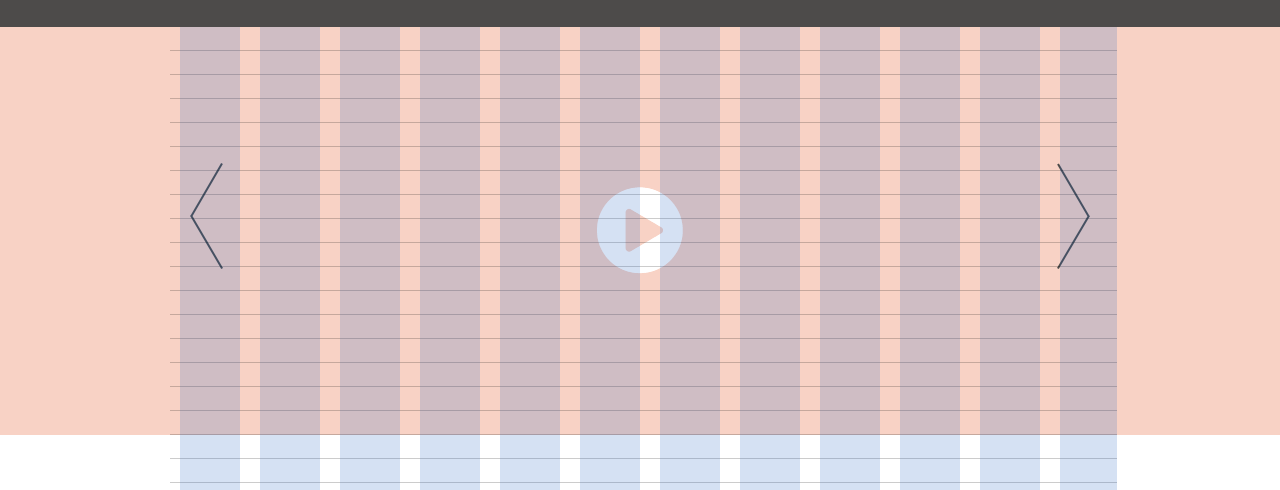
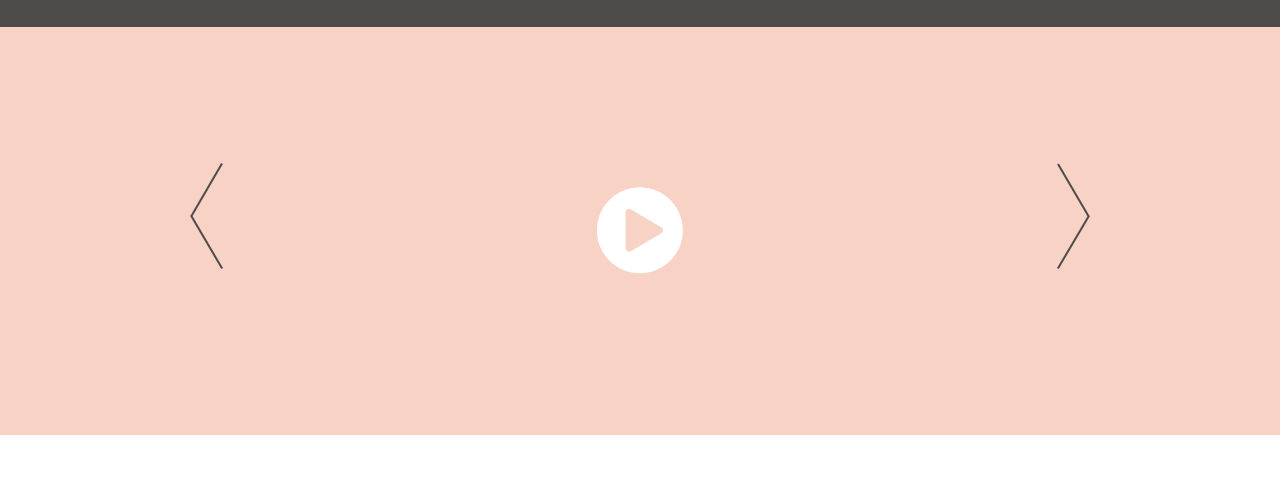
Before and after one commit to hyeyoon/rwd-wireframe, a website: page index.html in a window 1280 px wide. Shown: the part 93-583 px from the top of the page. Drawn offline with nearby package versions, Linux system fonts and the light colour scheme; a web font is replaced by a local one.

Commit message:
Hide grid &  Add README.md

```diff
--- a/sass/_grid.sass
+++ b/sass/_grid.sass
@@ -5,14 +5,14 @@
 #page::before
   content: ""
 
-#page.grid::before
-  position: absolute
-  z-index: 1000
-  top: 0
-  left: 170px
-  width: 74%
-  height: 2760px
-  background: url(../images/grid-image.png)
+// #page.grid::before
+//   position: absolute
+//   z-index: 1000
+//   top: 0
+//   left: 170px
+//   width: 74%
+//   height: 2760px
+//   background: url(../images/grid-image.png)
 
 /**
  * --------------------------------
```
Also changed, not shown: README.md (added), css/style.css.
